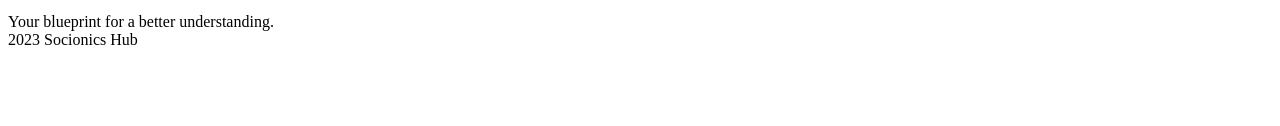
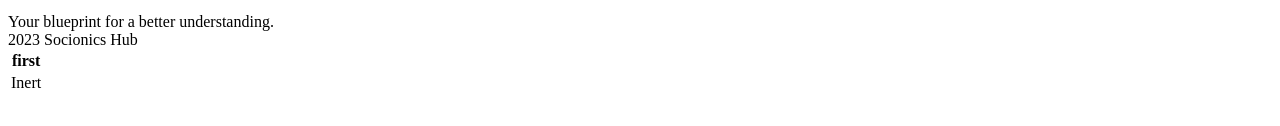
Before and after one commit to systemsculptor/systemsculptor.github.io, a plain HTML site: page index.html in a window 1280 px wide. Shown: the part 382-508 px from the top of the page. Drawn offline with Linux system fonts and the light colour scheme.

Commit message:
Update index.html

```diff
--- a/index.html
+++ b/index.html
@@ -56,9 +56,23 @@
 
 
 
+
+
+
+
+
 </section>
 
 
+<table>
+    <th> first </th>
+     <tr>
+    <td>
+    Inert
+         </td>
+
+
+    </tr>
 
 
 
```
